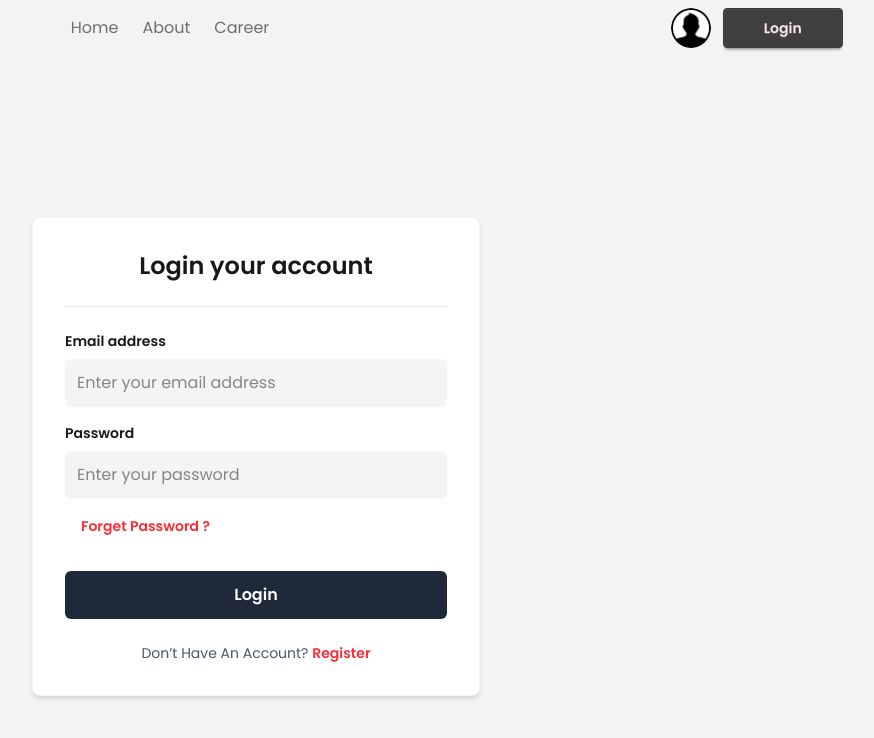
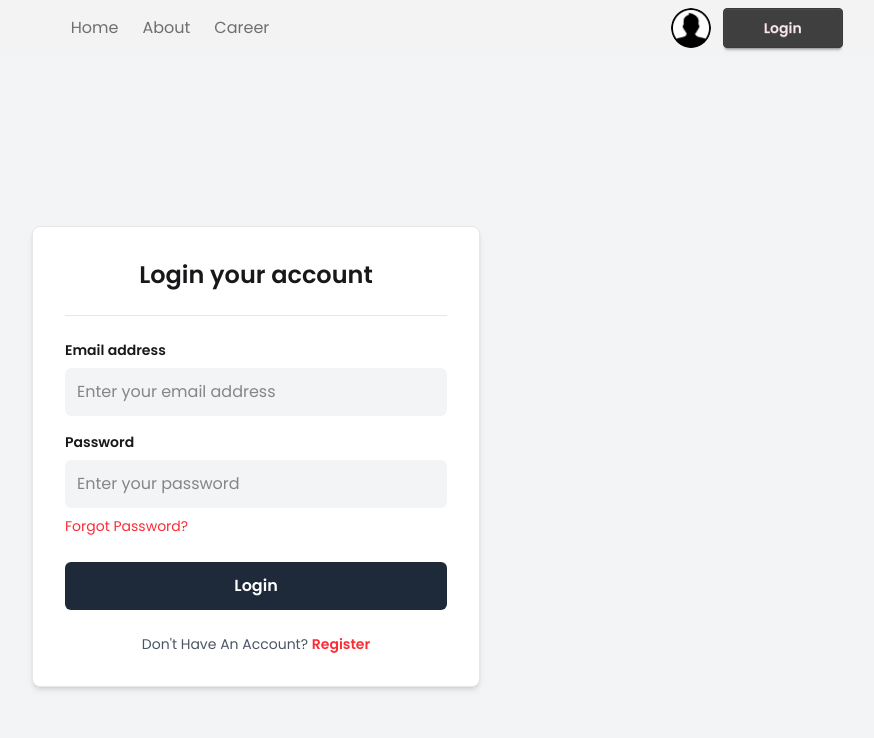
Before and after one commit to TusharChow20/projectNewsOnline, a React (Vite) app: page /auth/login in a window 1280 px wide. Shown: the top 738 px of the page, without its empty margins (384-1258 px from the left). Built offline with nearby package versions, Linux system fonts and the light colour scheme; no server answers; a web font is replaced by a local one.

Commit message:
beutifying code 2

```diff
--- a/src/Pages/Login.jsx
+++ b/src/Pages/Login.jsx
@@ -1,35 +1,188 @@
-import React from "react";
-import { use } from "react";
+import React, { useState, useContext } from "react";
 import { Link, useLocation, useNavigate } from "react-router";
 import { AuthContext } from "../Provider/AuthProvider";
-import { useState } from "react";
+import Lottie from "lottie-react";
+import Swal from "sweetalert2";
+import errorAnimation from "../../public/error.json";
 
 const Login = () => {
-  const { signIn, setUser } = use(AuthContext);
+  const { signIn, setUser, logOut, verifyEmail } = useContext(AuthContext);
   const location = useLocation();
   const navigate = useNavigate();
-  const [error, setError] = useState();
-  const hanldeLogin = (event) => {
+  const [error, setError] = useState("");
+  const [showErrorAnimation, setShowErrorAnimation] = useState(false);
+
+  const handleLogin = async (event) => {
     event.preventDefault();
-    const email = event.target.email.value;
-    const password = event.target.password.value;
-    // console.log(email, password);
-    signIn(email, password)
-      .then((result) => {
-        setUser(result.user);
-        navigate(`${location.state ? location.state : "/"}`);
-      })
-      .catch((error) => {
-        setError(error.message);
+    const form = event.target;
+    const email = form.email.value;
+    const password = form.password.value;
+
+    setError("");
+
+    try {
+      Swal.fire({
+        title: "Logging in...",
+        text: "Please wait",
+        allowOutsideClick: false,
+        didOpen: () => {
+          Swal.showLoading();
+        },
       });
+      const result = await signIn(email, password);
+      console.log("Login successful:", result.user.email);
+
+      if (!result.user.emailVerified) {
+        console.log("Email not verified");
+
+        const resendResult = await Swal.fire({
+          icon: "warning",
+          title: "Email Not Verified",
+          html: `
+            <p>Your email address has not been verified yet.</p>
+            <p style="margin-top: 15px;">Please check your inbox at:</p>
+            <p style="color: #1f2937; font-weight: bold; margin: 10px 0;">${email}</p>
+            <p style="margin-top: 15px; font-size: 14px;">Would you like us to resend the verification email?</p>
+          `,
+          showCancelButton: true,
+          confirmButtonColor: "#1f2937",
+          cancelButtonColor: "#6b7280",
+          confirmButtonText: "Resend Email",
+          cancelButtonText: "Cancel",
+          allowOutsideClick: false,
+        });
+
+        if (resendResult.isConfirmed) {
+          try {
+            await verifyEmail();
+
+            Swal.fire({
+              icon: "success",
+              title: "Verification Email Sent!",
+              html: `
+                <p>A new verification email has been sent to:</p>
+                <p style="color: #1f2937; font-weight: bold; margin: 10px 0;">${email}</p>
+                <p style="margin-top: 15px; font-size: 14px;">Please check your inbox (and spam folder) and verify your email before logging in.</p>
+              `,
+              confirmButtonColor: "#1f2937",
+              confirmButtonText: "OK",
+            });
+          } catch (resendError) {
+            console.error("Resend error:", resendError);
+
+            if (resendError.code === "auth/too-many-requests") {
+              Swal.fire({
+                icon: "error",
+                title: "Too Many Requests",
+                text: "Please wait a few minutes before requesting another verification email.",
+                confirmButtonColor: "#1f2937",
+              });
+            } else {
+              Swal.fire({
+                icon: "error",
+                title: "Failed to Resend",
+                text: "Could not resend verification email. Please try again later.",
+                confirmButtonColor: "#1f2937",
+              });
+            }
+          }
+        }
+
+        await logOut();
+        form.reset();
+        return;
+      }
+      setUser(result.user);
+
+      Swal.fire({
+        icon: "success",
+        title: "Login Successful!",
+        text: `Welcome back, ${result.user.displayName || "User"}!`,
+        confirmButtonColor: "#1f2937",
+        timer: 1500,
+        showConfirmButton: false,
+      });
+
+      setTimeout(() => {
+        navigate(location.state?.from || "/");
+      }, 1500);
+
+      form.reset();
+    } catch (error) {
+      console.error("Login error:", error);
+      setShowErrorAnimation(true);
+      setTimeout(() => setShowErrorAnimation(false), 3000);
+
+      let errorMessage = "Something went wrong. Please try again.";
+      let errorTitle = "Login Failed";
+
+      if (error.code === "auth/user-not-found") {
+        errorMessage =
+          "No account found with this email. Please register first.";
+        errorTitle = "Account Not Found";
+      } else if (error.code === "auth/wrong-password") {
+        errorMessage = "Incorrect password. Please try again.";
+        errorTitle = "Wrong Password";
+      } else if (error.code === "auth/invalid-email") {
+        errorMessage = "Invalid email address. Please check and try again.";
+        errorTitle = "Invalid Email";
+      } else if (error.code === "auth/user-disabled") {
+        errorMessage =
+          "This account has been disabled. Please contact support.";
+        errorTitle = "Account Disabled";
+      } else if (error.code === "auth/invalid-credential") {
+        errorMessage = "Invalid email or password. Please check your credentials.";
+        errorTitle = "Invalid Credentials";
+      } else if (error.code === "auth/too-many-requests") {
+        errorMessage =
+          "Too many failed login attempts. Please try again later or reset your password.";
+        errorTitle = "Too Many Attempts";
+      } else if (error.code === "auth/network-request-failed") {
+        errorMessage =
+          "Network error. Please check your internet connection and try again.";
+        errorTitle = "Network Error";
+      } else {
+        errorMessage = error.message || errorMessage;
+      }
+
+      setError(errorMessage);
+
+      Swal.fire({
+        icon: "error",
+        title: errorTitle,
+        text: errorMessage,
+        confirmButtonColor: "#1f2937",
+      });
+    }
   };
+
+  const handleForgotPassword = () => {
+    Swal.fire({
+      title: "Reset Password",
+      text: "This feature will be available soon. Please contact support if you need help.",
+      icon: "info",
+      confirmButtonColor: "#1f2937",
+    });
+  };
+
   return (
-    <div className="bg-gray-100 flex justify-center items-center min-h-screen">
-      <div className="bg-white shadow-md rounded-lg p-8 w-full max-w-md text-center border border-gray-100">
+    <div className="bg-gray-100 flex justify-center items-center min-h-screen py-8">
+      <div className="bg-white shadow-md rounded-lg p-8 w-full max-w-md text-center border border-gray-200">
         <h2 className="text-2xl font-semibold mb-6">Login your account</h2>
         <hr className="mb-6 border-gray-200" />
 
-        <form onSubmit={hanldeLogin} className="text-left">
+        {showErrorAnimation && (
+          <div className="mb-4">
+            <Lottie
+              animationData={errorAnimation}
+              loop={true}
+              style={{ height: 150, width: 150, margin: "0 auto" }}
+            />
+          </div>
+        )}
+
+        <form onSubmit={handleLogin} className="text-left">
+
           <label htmlFor="email" className="block text-sm font-semibold mb-2">
             Email address
           </label>
@@ -41,7 +194,6 @@ const Login = () => {
             className="w-full p-3 mb-4 bg-gray-100 rounded-md focus:outline-none focus:ring-2 focus:ring-gray-400"
             required
           />
-
           <label
             htmlFor="password"
             className="block text-sm font-semibold mb-2"
@@ -53,13 +205,22 @@ const Login = () => {
             name="password"
             id="password"
             placeholder="Enter your password"
-            className="w-full p-3  bg-gray-100 rounded-md focus:outline-none focus:ring-2 focus:ring-gray-400"
+            className="w-full p-3 bg-gray-100 rounded-md focus:outline-none focus:ring-2 focus:ring-gray-400"
             required
           />
-          <p className="mt-2  text-red-500 btn bg-transparent border-0 shadow-none">
-            Forget Password ?
-          </p>
-          {error && <p className="text-rose-400 text-sm">{error}</p>}
+          <button
+            type="button"
+            onClick={handleForgotPassword}
+            className="mt-2 text-sm text-red-500 hover:underline"
+          >
+            Forgot Password?
+          </button>
+
+          {error && (
+            <div className="mt-4 p-3 bg-red-50 border border-red-200 rounded-md">
+              <p className="text-red-600 text-sm">{error}</p>
+            </div>
+          )}
           <button
             type="submit"
             className="mt-6 w-full bg-gray-800 text-white font-semibold py-3 rounded-md hover:bg-gray-900 transition-colors"
@@ -69,7 +230,7 @@ const Login = () => {
         </form>
 
         <p className="mt-6 text-sm text-gray-600">
-          Don’t Have An Account?{" "}
+          Don't Have An Account?{" "}
           <Link
             to="/auth/register"
             className="text-red-500 font-semibold hover:underline"
--- a/src/Provider/AuthProvider.jsx
+++ b/src/Provider/AuthProvider.jsx
@@ -17,25 +17,21 @@ const AuthProvider = ({ children }) => {
   const [user, setUser] = useState(null);
   const [load, setLoad] = useState(true);
 
-  // Create new user with email and password
   const createUser = (email, password) => {
     setLoad(true);
     return createUserWithEmailAndPassword(auth, email, password);
   };
 
-  // Sign in existing user
   const signIn = (email, password) => {
     setLoad(true);
     return signInWithEmailAndPassword(auth, email, password);
   };
 
-  // Log out user
   const logOut = () => {
     setLoad(true);
     return signOut(auth);
   };
 
-  // Update user profile (name, photo)
   const updateUserProfile = (updateData) => {
     if (!auth.currentUser) {
       return Promise.reject(new Error("No user is currently signed in"));
@@ -46,7 +42,6 @@ const AuthProvider = ({ children }) => {
     });
   };
 
-  // Send email verification to current user
   const verifyEmail = () => {
     if (!auth.currentUser) {
       return Promise.reject(new Error("No user is currently signed in"));
@@ -54,7 +49,6 @@ const AuthProvider = ({ children }) => {
     return sendEmailVerification(auth.currentUser);
   };
 
-  // Monitor auth state changes
   useEffect(() => {
     const unsubscribe = onAuthStateChanged(auth, (currentUser) => {
       setUser(currentUser);
```
Also changed, not shown: src/Pages/Register.jsx (+0 -24 lines).
